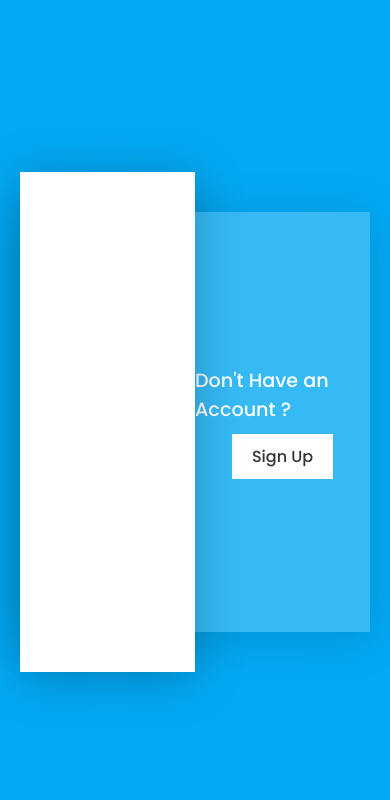
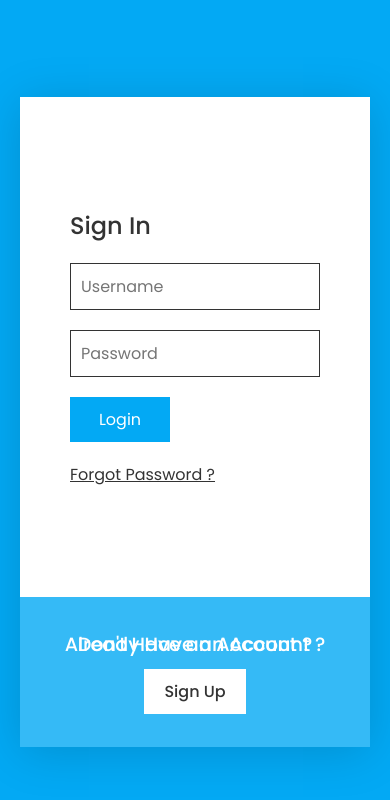
Before and after one commit to AMRUTSAGARV/CSS-Spinner, a plain HTML site: page resSlidingForm/index.html in a window 390 px wide. Drawn offline with Linux system fonts and the light colour scheme.

Commit message:
Responsive Sliding Login & Registration Form

```diff
--- a/resSlidingForm/index.css
+++ b/resSlidingForm/index.css
@@ -12,6 +12,9 @@ body {
   min-height: 100vh;
   background: #03a9f4;
   transition: 0.5s;
+}
+body.active {
+  background: #f43648;
 }
 .container {
   position: relative;
@@ -70,4 +73,98 @@ body {
   align-items: center;
   box-shadow: 0 5px 45px rgba(0, 0, 0, 0.25);
   transition: 0.5s ease-in-out;
+  overflow: hidden;
 }
+
+.formBx.active {
+  left: 50%;
+}
+.formBx .form {
+  position: absolute;
+  left: 0;
+  width: 100%;
+  padding: 50px;
+  transition: 0.5s;
+}
+.formBx .signinForm {
+  transition-delay: 0.25s;
+}
+
+.formBx.active .signinForm {
+  left: -100%;
+  transition-delay: 0s;
+}
+
+.formBx .signupForm {
+  left: 100%;
+}
+.formBx.active .signupForm {
+  left: 0;
+}
+
+.formBx .form form {
+  width: 100%;
+  display: flex;
+  flex-direction: column;
+}
+.formBx .form form h3 {
+  font-size: 1.5em;
+  color: #333;
+  margin-bottom: 20px;
+  font-weight: 500;
+}
+.formBx .form form input {
+  width: 100%;
+  margin-bottom: 20px;
+  padding: 10px;
+  outline: none;
+  font-size: 16px;
+  border: 1px solid #333;
+}
+.formBx .form form input[type="submit"] {
+  background: #03a9f4;
+  border: none;
+  color: #fff;
+  max-width: 100px;
+  cursor: pointer;
+}
+.formBx.active .signupForm input[type="submit"] {
+  background: #f43648;
+}
+
+.formBx .form form .forgot {
+  color: #333;
+}
+
+@media (max-width: 991px) {
+  .container {
+    max-width: 400px;
+    height: 650px;
+    display: flex;
+    justify-content: center;
+    align-items: center;
+  }
+  .container .blueBg {
+    top: 0;
+    height: 100%;
+  }
+  .formBx {
+    width: 100%;
+    height: 500px;
+    top: 0;
+    box-shadow: none;
+  }
+  .blueBg .box {
+    position: absolute;
+    width: 100%;
+    height: 150px;
+    bottom: 0;
+  }
+  .box .signin {
+    top: 0;
+  }
+  .formBx.active {
+    left: 0;
+    top: 150px;
+  }
+}
--- a/resSlidingForm/index.html
+++ b/resSlidingForm/index.html
@@ -16,21 +16,50 @@
             </div>
             <div class="box signup">
                 <h2>Don't Have an Account ?</h2>
-                <button class="signinBtn">Sign Up</button>
+                <button class="signupBtn">Sign Up</button>
             </div>
         </div>
         <div class="formBx">
+            <div class="form signinForm">
+                <form>
+                    <h3>Sign In</h3>
+                    <input type="text" placeholder="Username">
+                    <input type="password" placeholder="Password">
+                    <input type="submit" value="Login">
+                    <a href="#" class="forgot">Forgot Password ?</a>
+                </form>
+            </div>
 
+            <div class="form signupForm">
+                <form>
+                    <h3>Sign Up</h3>
+                    <input type="text" placeholder="Username">
+                    <input type="text" placeholder="Email Address">
+                    <input type="password" placeholder="Password">
+                    <input type="password" placeholder="Confirm Password">
+
+                    <input type="submit" value="Register">
+
+                </form>
+            </div>
         </div>
     </div>
     <script>
         const signinBtn = document.querySelector('.signinBtn');
         const signupBtn = document.querySelector('.signupBtn');
         const formBx = document.querySelector('.formBx');
+        const body = document.querySelector('body')
 
         signupBtn.onclick = function() {
             formBx.classList.add('active')
+            body.classList.add('active')
         }
+
+        signinBtn.onclick = function() {
+            formBx.classList.remove('active')
+            body.classList.remove('active')
+        }
+
     </script>
 
 </body>
```
